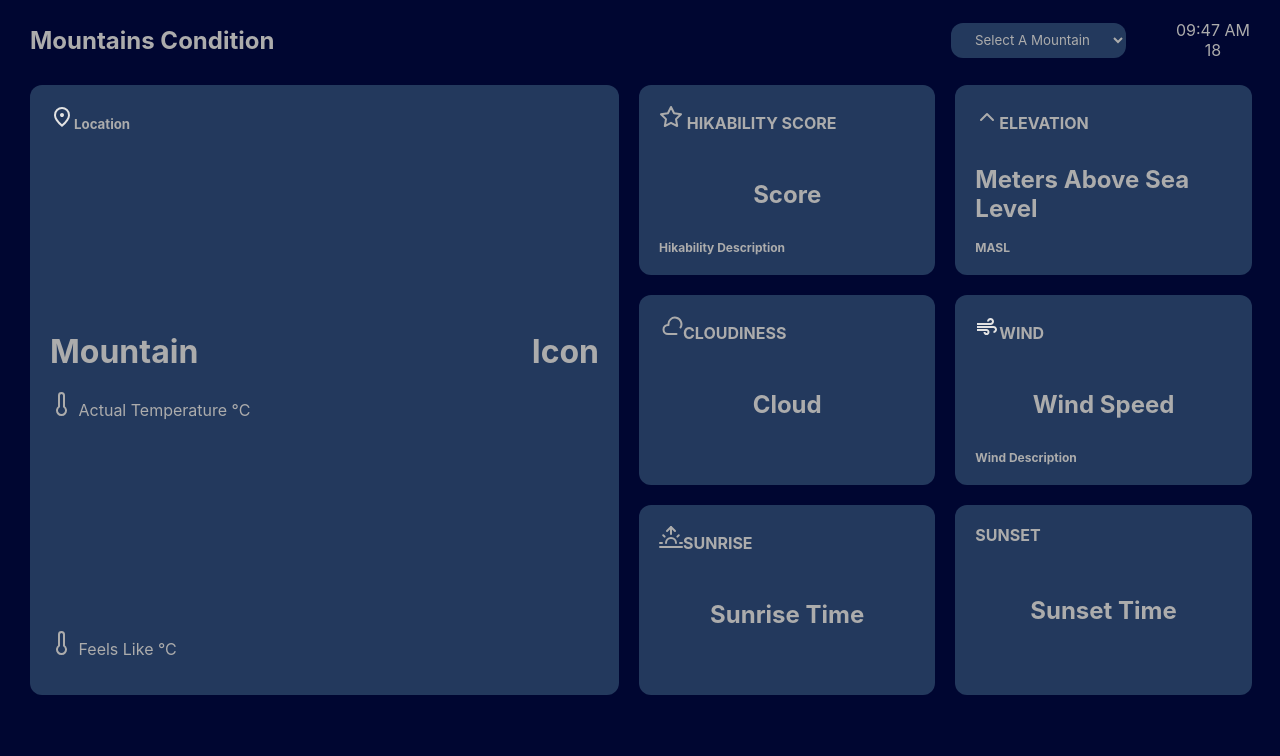
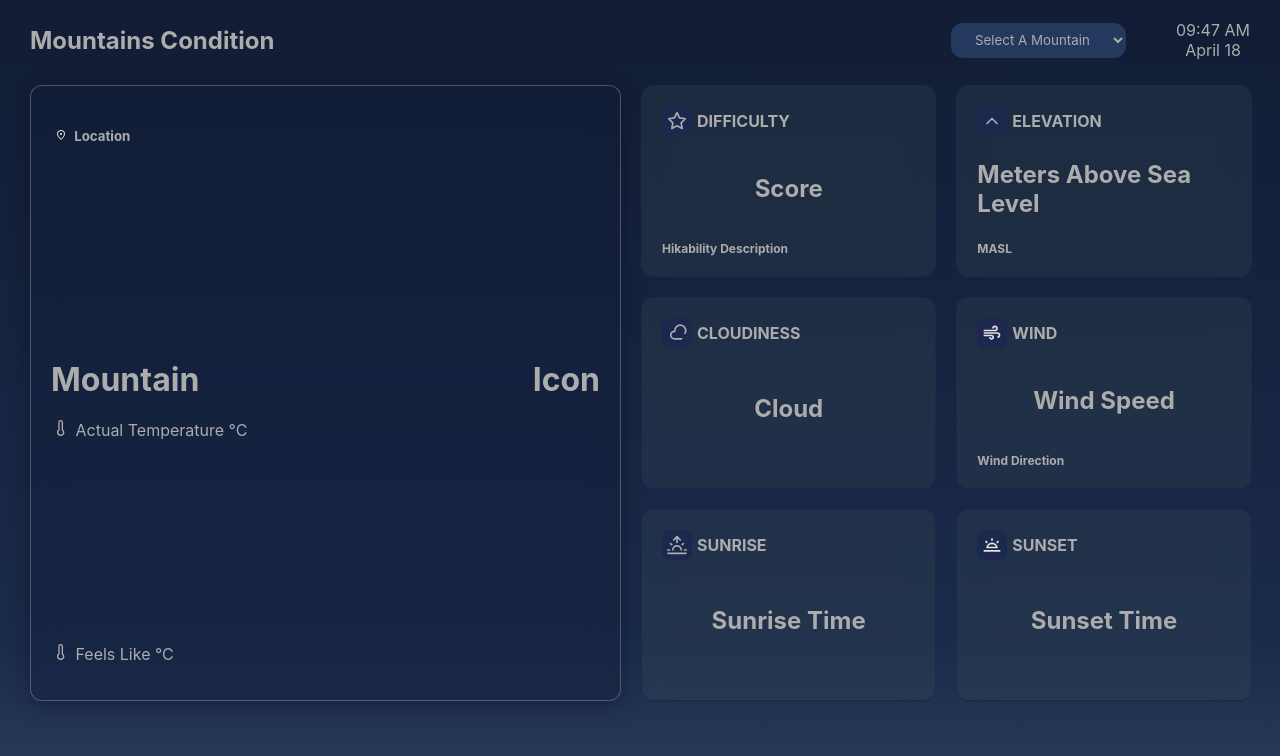
Before and after one commit to Oswiy/Luzon-Weather-Dashboard, a plain HTML site: page index.html in a window 1280 px wide. Drawn offline with Linux system fonts and the light colour scheme.

Commit message:
Improved UI

```diff
--- a/index.html
+++ b/index.html
@@ -21,18 +21,19 @@
     </nav>
     <div id="weatherMetaData">
       <div id="weatherDisplay">
-        <h5 id="location">
+        <h5>
           <svg
             xmlns="http://www.w3.org/2000/svg"
-            height="24px"
+            width="20px"
+            height="12px"
             viewBox="0 -960 960 960"
-            width="24px"
             fill="#e3e3e3"
           >
             <path
               d="M536.5-503.5Q560-527 560-560t-23.5-56.5Q513-640 480-640t-56.5 23.5Q400-593 400-560t23.5 56.5Q447-480 480-480t56.5-23.5ZM480-186q122-112 181-203.5T720-552q0-109-69.5-178.5T480-800q-101 0-170.5 69.5T240-552q0 71 59 162.5T480-186Zm0 106Q319-217 239.5-334.5T160-552q0-150 96.5-239T480-880q127 0 223.5 89T800-552q0 100-79.5 217.5T480-80Zm0-480Z"
-            /></svg
-          >Location
+            />
+          </svg>
+          <span id="location">Location</span>
         </h5>
         <div id="weather">
           <div id="mountainContainer">
@@ -40,8 +41,8 @@
             <p>
               <svg
                 xmlns="http://www.w3.org/2000/svg"
-                width="24"
-                height="24"
+                width="20px"
+                height="16"
                 viewBox="0 0 24 24"
                 fill="none"
                 stroke="currentColor"
@@ -65,8 +66,8 @@
           <p>
             <svg
               xmlns="http://www.w3.org/2000/svg"
-              width="24"
-              height="24"
+              width="20px"
+              height="16px"
               viewBox="0 0 24 24"
               fill="none"
               stroke="currentColor"
@@ -82,12 +83,12 @@
         </div>
       </div>
       <div id="metaData">
-        <div class="dataCard" id="hikability">
+        <div class="dataCard" id="dificulty">
           <h4 class="dataTitle">
             <svg
               xmlns="http://www.w3.org/2000/svg"
-              width="24"
-              height="24"
+              width="20px"
+              height="20px"
               viewBox="0 0 24 24"
               fill="none"
               stroke="currentColor"
@@ -99,10 +100,10 @@
                 d="M12 2l3.09 6.26L22 9.27l-5 4.87 1.18 6.88L12 17.77l-6.18 3.25L7 14.14 2 9.27l6.91-1.01L12 2z"
               />
             </svg>
-            HIKABILITY SCORE
+            DIFFICULTY
           </h4>
           <div class="dataValueContainer">
-            <h2 class="dataValue" id="hikabilityValue">Score</h2>
+            <h2 class="dataValue" id="difficultyValue">Score</h2>
           </div>
           <h2 class="dataDescription" id="hikabilityDescription">
             Hikability Description
@@ -112,8 +113,8 @@
           <h4 class="dataTitle">
             <svg
               xmlns="http://www.w3.org/2000/svg"
-              width="24"
-              height="24"
+              width="20px"
+              height="20px"
               viewBox="0 0 24 24"
               fill="none"
               stroke="currentColor"
@@ -121,8 +122,9 @@
               stroke-linecap="round"
               stroke-linejoin="round"
             >
-              <polyline points="18 15 12 9 6 15" /></svg
-            >ELEVATION
+              <polyline points="18 15 12 9 6 15" />
+            </svg>
+            ELEVATION
           </h4>
           <div class="dataValueContainer">
             <h2 class="dataValue" id="elevationValue">
@@ -135,8 +137,8 @@
           <h4 class="dataTitle">
             <svg
               xmlns="http://www.w3.org/2000/svg"
-              width="24"
-              height="24"
+              width="20px"
+              height="20px"
               viewBox="0 0 24 24"
               fill="none"
               stroke="currentColor"
@@ -144,10 +146,9 @@
               stroke-linecap="round"
               stroke-linejoin="round"
             >
-              <path
-                d="M17.5 19H9a4.5 4.5 0 0 1 0-9h.5a6.5 6.5 0 1 1 12 2.5"
-              /></svg
-            >CLOUDINESS
+              <path d="M17.5 19H9a4.5 4.5 0 0 1 0-9h.5a6.5 6.5 0 1 1 12 2.5" />
+            </svg>
+            CLOUDINESS
           </h4>
           <div class="dataValueContainer">
             <h2 class="dataValue" id="cloudinessValue">Cloud</h2>
@@ -157,27 +158,28 @@
           <h4 class="dataTitle">
             <svg
               xmlns="http://www.w3.org/2000/svg"
-              height="24px"
+              width="20px"
+              height="20px"
               viewBox="0 -960 960 960"
-              width="24px"
               fill="#e3e3e3"
             >
               <path
                 d="M460-160q-50 0-85-35t-35-85h80q0 17 11.5 28.5T460-240q17 0 28.5-11.5T500-280q0-17-11.5-28.5T460-320H80v-80h380q50 0 85 35t35 85q0 50-35 85t-85 35ZM80-560v-80h540q26 0 43-17t17-43q0-26-17-43t-43-17q-26 0-43 17t-17 43h-80q0-59 40.5-99.5T620-840q59 0 99.5 40.5T760-700q0 59-40.5 99.5T620-560H80Zm660 320v-80q26 0 43-17t17-43q0-26-17-43t-43-17H80v-80h660q59 0 99.5 40.5T880-380q0 59-40.5 99.5T740-240Z"
-              /></svg
-            >WIND
+              />
+            </svg>
+            WIND
           </h4>
           <div class="dataValueContainer">
             <h2 class="dataValue" id="windValue">Wind Speed</h2>
           </div>
-          <h2 class="dataDescription" id="windDescription">Wind Description</h2>
+          <h2 class="dataDescription" id="windDescription">Wind Direction</h2>
         </div>
         <div class="dataCard" id="sunrise">
           <h4 class="dataTitle">
             <svg
               xmlns="http://www.w3.org/2000/svg"
-              width="24"
-              height="24"
+              width="20px"
+              height="20px"
               viewBox="0 0 24 24"
               fill="none"
               stroke="currentColor"
@@ -192,15 +194,29 @@
               <line x1="21" y1="18" x2="23" y2="18" />
               <line x1="18.36" y1="11.64" x2="19.78" y2="10.22" />
               <line x1="23" y1="22" x2="1" y2="22" />
-              <polyline points="8 6 12 2 16 6" /></svg
-            >SUNRISE
+              <polyline points="8 6 12 2 16 6" />
+            </svg>
+            SUNRISE
           </h4>
           <div class="dataValueContainer">
             <h2 class="dataValue" id="sunriseValue">Sunrise Time</h2>
           </div>
         </div>
         <div class="dataCard" id="sunset">
-          <h4 class="dataTitle">SUNSET</h4>
+          <h4 class="dataTitle">
+            <svg
+              xmlns="http://www.w3.org/2000/svg"
+              width="20px"
+              height="20px"
+              viewBox="0 -960 960 960"
+              fill="#e3e3e3"
+            >
+              <path
+                d="m734-556-56-58 86-84 56 56-86 86ZM80-160v-80h800v80H80Zm360-520v-120h80v120h-80ZM226-558l-84-86 56-56 86 86-58 56Zm71 158h366q-23-54-72-87t-111-33q-62 0-111 33t-72 87Zm-97 80q0-117 81.5-198.5T480-600q117 0 198.5 81.5T760-320H200Zm280-80Z"
+              />
+            </svg>
+            SUNSET
+          </h4>
           <div class="dataValueContainer">
             <h2 class="dataValue" id="sunsetValue">Sunset Time</h2>
           </div>
--- a/script.js
+++ b/script.js
@@ -1,7 +1,13 @@
 const today = new Date();
-const todayString = today.toLocaleDateString([], {day: 'numeric'});
+const todayString = today.toLocaleDateString([], {
+  day: "numeric",
+  month: "long",
+});
 const currentTime = new Date();
-const currentTimeString = currentTime.toLocaleTimeString([], {hour: '2-digit', minute:'2-digit'});
+const currentTimeString = currentTime.toLocaleTimeString([], {
+  hour: "2-digit",
+  minute: "2-digit",
+});
 document.getElementById("dayDisplay").textContent = todayString;
 document.getElementById("timeDisplay").textContent = currentTimeString;
 async function fetchWeather(mountain) {
@@ -14,39 +20,45 @@ async function fetchWeather(mountain) {
     }
     const data = await response.json();
     console.log(data);
-    displayWeather(data, mountain)
+    displayWeather(data, mountain);
   } catch (error) {
     console.log("An error occurred", error.message);
     return null;
   }
 }
 
-function capitalizeFirstChar(str){
-    return str
-          .split(" ")
-          .map(char => {
-            if(char.length === 0) return char;
-            return char[0].toUpperCase() + char.slice(1).toLowerCase();
-          }).join(" ");
+function capitalizeFirstChar(str) {
+  return str
+    .split(" ")
+    .map((char) => {
+      if (char.length === 0) return char;
+      return char[0].toUpperCase() + char.slice(1).toLowerCase();
+    })
+    .join(" ");
 }
 
 function displayWeather(data, mountain) {
   document.getElementById("location").textContent = `${mountain.location}`;
+  document.getElementById("difficultyValue").textContent =
+    `${mountain.difficulty}`;
   document.getElementById("mountain").textContent = `${mountain.name}`;
   document.getElementById("temperature").textContent = `${data.main.temp}`;
   document.getElementById("feelsLike").textContent = `${data.main.feels_like}`;
-  document.getElementById("windValue").textContent =
-    `${data.wind.speed}`;
-  document.getElementById("elevationValue").innerHTML =
-    `${mountain.elevation}`;
-    const cloudiness = capitalizeFirstChar(data.weather[0].description);
-  document.getElementById("cloudinessValue").textContent =
-    cloudiness;
-  const mountainSunrise = new Date(data.sys.sunrise * 1000)
-  const sunriseTimeString = mountainSunrise.toLocaleTimeString([], {hour: '2-digit', minute: '2-digit'})
+  document.getElementById("windValue").textContent = `${data.wind.speed}`;
+  document.getElementById("elevationValue").innerHTML = `${mountain.elevation}`;
+  const cloudiness = capitalizeFirstChar(data.weather[0].description);
+  document.getElementById("cloudinessValue").textContent = cloudiness;
+  const mountainSunrise = new Date(data.sys.sunrise * 1000);
+  const sunriseTimeString = mountainSunrise.toLocaleTimeString([], {
+    hour: "2-digit",
+    minute: "2-digit",
+  });
   document.getElementById("sunriseValue").textContent = sunriseTimeString;
   const mountainSunset = new Date(data.sys.sunset * 1000);
-  const sunsetTimeString = mountainSunset.toLocaleTimeString([], {hour: '2-digit', minute:'2-digit'});
+  const sunsetTimeString = mountainSunset.toLocaleTimeString([], {
+    hour: "2-digit",
+    minute: "2-digit",
+  });
   document.getElementById("sunsetValue").textContent = sunsetTimeString;
 }
 
@@ -57,7 +69,8 @@ const mountains = [
     lat: 16.5975,
     lon: 120.8992,
     elevation: "2,922 - 2,930 ",
-    location: "Benguet, Kabayan"
+    location: "Benguet, Kabayan",
+    difficulty: "3/9 - 7/9", // Varies by trail
   },
   {
     id: "ugo",
@@ -65,7 +78,8 @@ const mountains = [
     lat: 16.3192,
     lon: 120.802,
     elevation: "2,150 - 2,220",
-    location: "Benguet, Itogon"
+    location: "Benguet, Itogon",
+    difficulty: "5/9",
   },
   {
     id: "maculot",
@@ -73,7 +87,8 @@ const mountains = [
     lat: 13.9212,
     lon: 121.0519,
     elevation: "930 - 957",
-    location: "Batangas, Cuenca"
+    location: "Batangas, Cuenca",
+    difficulty: "3/9 - 4/9", // Varies by route
   },
   {
     id: "tapulao",
@@ -81,7 +96,8 @@ const mountains = [
     lat: 15.481,
     lon: 120.1213,
     elevation: "2,034 - 2,037",
-    location: "Zambales, Palauig"
+    location: "Zambales, Palauig",
+    difficulty: "5/9",
   },
   {
     id: "arayat",
@@ -89,7 +105,8 @@ const mountains = [
     lat: 15.20129,
     lon: 120.74312,
     elevation: "1,026",
-    location: "Pampanga, Arayat"
+    location: "Pampanga, Arayat",
+    difficulty: "5/9 - 7/9", // Varies by route
   },
   {
     id: "batulao",
@@ -97,7 +114,8 @@ const mountains = [
     lat: 14.0403,
     lon: 120.802,
     elevation: "693 - 811",
-    location: "Batangas, Nasugbu"
+    location: "Batangas, Nasugbu",
+    difficulty: "4/9",
   },
   {
     id: "daraitan",
@@ -105,7 +123,8 @@ const mountains = [
     lat: 14.6131,
     lon: 121.4388,
     elevation: "719 - 739",
-    location: "Rizal, Tanay"
+    location: "Rizal, Tanay",
+    difficulty: "4/9",
   },
   {
     id: "pinatubo",
@@ -113,7 +132,8 @@ const mountains = [
     lat: 15.14167,
     lon: 120.35,
     elevation: "1,486",
-    location: "Tarlac, Capas"
+    location: "Tarlac, Capas",
+    difficulty: "2/9",
   },
   {
     id: "marami",
@@ -121,7 +141,8 @@ const mountains = [
     lat: 14.1986,
     lon: 120.6861,
     elevation: "633",
-    location: "Cavite, Maragondon"
+    location: "Cavite, Maragondon",
+    difficulty: "3/9",
   },
   {
     id: "talamitam",
@@ -129,7 +150,8 @@ const mountains = [
     lat: 14.10781,
     lon: 120.75991,
     elevation: "630 - 704",
-    location: "Batangas, Nasugbu"
+    location: "Batangas, Nasugbu",
+    difficulty: "2/9",
   },
 ];
 
--- a/style.css
+++ b/style.css
@@ -1,4 +1,4 @@
-@import url('https://fonts.googleapis.com/css2?family=Oswald:wght@200..700&display=swap');
+@import url("https://fonts.googleapis.com/css2?family=Oswald:wght@200..700&display=swap");
 
 * {
   color: rgb(172, 172, 172);
@@ -8,10 +8,8 @@
 body {
   min-height: 100vh;
   margin: 0;
-    background-color: #000631;
+  background: linear-gradient(180deg, #0b1021 -70%, #1a2a4a 80%, #2c3d5c 100%);
 }
-
-
 
 #navBar {
   display: flex;
@@ -31,7 +29,8 @@ body {
   margin: 0;
 }
 
-#navBar #searchAndDay, #tempScale {
+#navBar #searchAndDay,
+#tempScale {
   display: flex;
   flex-direction: row;
 }
@@ -61,21 +60,25 @@ body {
   gap: 20px;
 }
 
-#weatherDisplay{
+#weatherDisplay {
   min-width: 45%;
   display: flex;
   flex-direction: column;
   justify-content: space-between;
-    background-color: #23395d;
+  background: rgba(18, 32, 59, 0.4);
+  border: 1px solid rgba(255, 255, 255, 0.247);
+  box-shadow: 0 4px 20px rgba(0, 0, 0, 0.3);
+  backdrop-filter: blur(16px);
   border-radius: 12px;
   padding: 20px;
 }
 
-#weatherDisplay #location, #weatherDisplay #feelsLike{
+#weatherDisplay #location,
+#weatherDisplay #feelsLike {
   margin: 0;
 }
 
-#weather{
+#weather {
   display: flex;
   flex-direction: row;
   justify-content: space-between;
@@ -88,21 +91,40 @@ body {
   gap: 20px;
 }
 
-.dataCard{
+.dataCard {
   min-height: 150px;
   display: flex;
   flex-direction: column;
   padding: 20px;
-    background-color: #23395d;
+  backdrop-filter: blur(16px);
+  background: rgba(60, 80, 88, 0.268);
+  border: 1px solid #1a2a4a;
   border-radius: 12px;
   position: relative;
 }
 
 .dataCard .dataTitle {
+  display: flex;
   justify-self: flex-start;
+  justify-content: flex-start;
+  align-items: center;
+  gap: 5px;
 }
 
-.dataCard .dataValueContainer{
+.dataCard .dataTitle svg {
+  border-radius: 8px;
+  background-color: #1d284e;
+  backdrop-filter: blur(16px);
+  padding: 5px;
+}
+
+#location,
+#mountainContainer p,
+#feelsLikeContainer p {
+  align-items: center;
+}
+
+.dataCard .dataValueContainer {
   display: flex;
   justify-content: center;
   flex-wrap: wrap;
@@ -110,12 +132,12 @@ body {
   flex: 1;
 }
 
-.dataCard .dataDescription{
+.dataCard .dataDescription {
   font-size: 12px;
-    position: absolute;
-    bottom: 20px;
 }
 
-.dataTitle, .dataValue, .dataDescription{
+.dataTitle,
+.dataValue,
+.dataDescription {
   margin: 0;
 }
```
Lines whose indentation alone changed are shown as unchanged.
